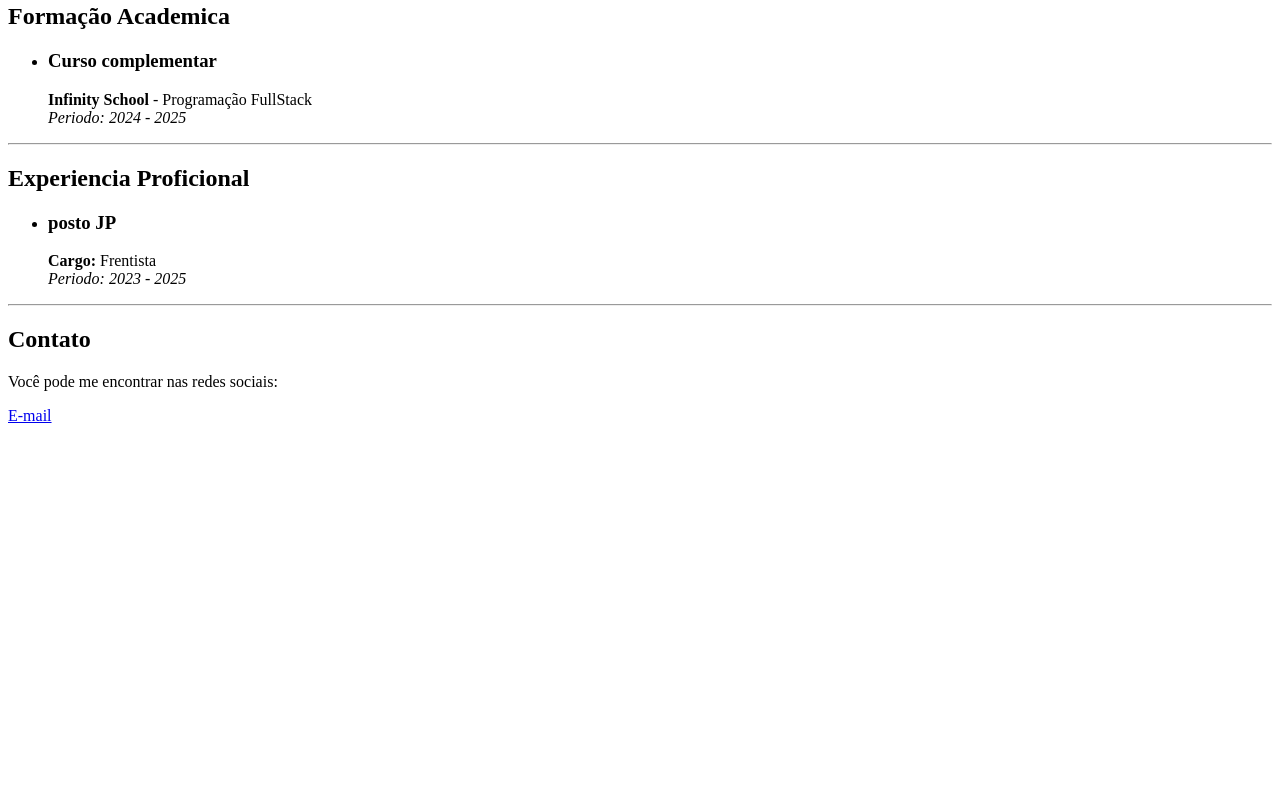
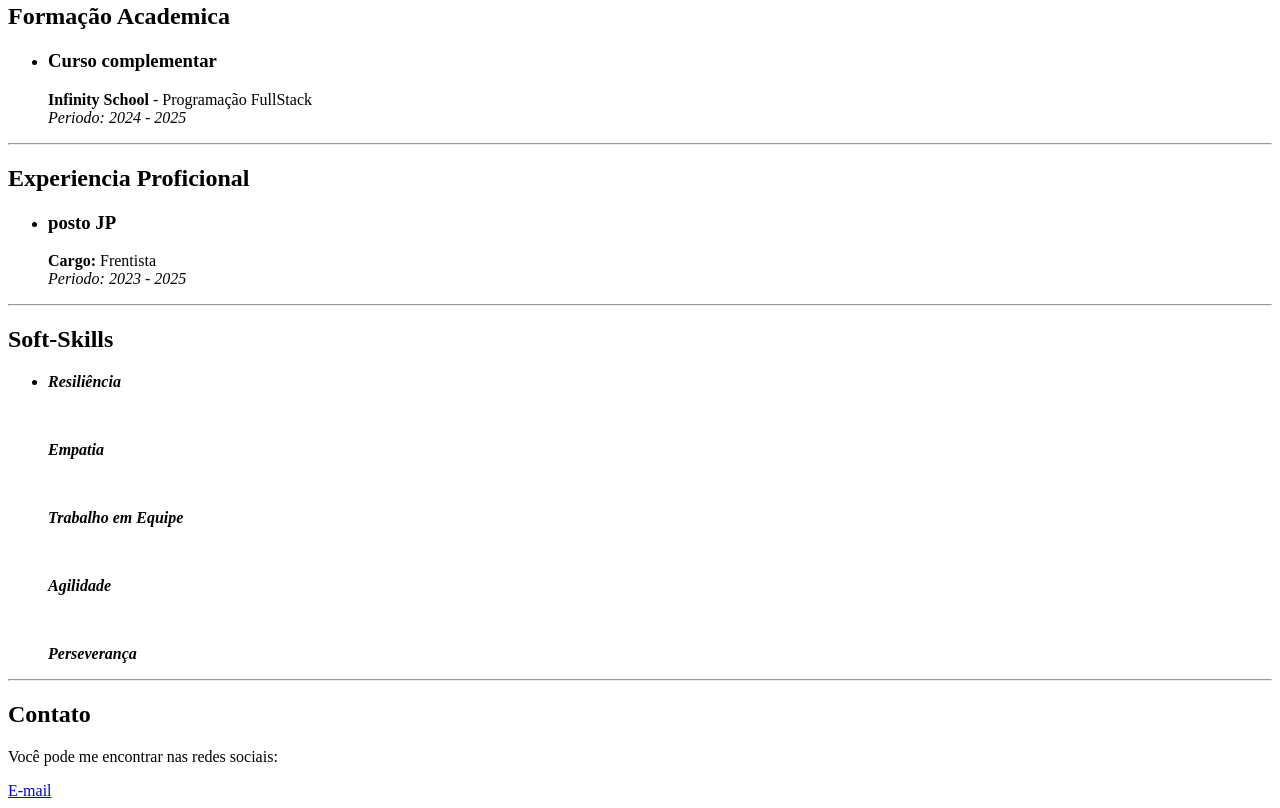
Before and after one commit to Carlosfelipe21/Atividades.HTML, a plain HTML site: page index.htm in a window 1280 px wide. Shown: the part 368-1176 px from the top of the page. Before the commit the page ends 801 px from the top, so only its background shows below. Drawn offline with Linux system fonts and the light colour scheme.

Commit message:
Update index.htm

```diff
--- a/index.htm
+++ b/index.htm
@@ -37,7 +37,17 @@
         </li>
     </ul>
     <hr>
-
+    <h2>Soft-Skills</h2>
+    <ul>
+        <li>
+            <p><b><i>Resiliência</i></b></p> <br>
+            <p><b><i>Empatia</i></b></p> <br>
+            <p><b><i>Trabalho em Equipe</i></b></p> <br>
+            <p><b><i>Agilidade</i></b></p> <br>
+            <p><b><i>Perseverança</i></b></p>
+        </li>
+    </ul>
+    <hr>
     <h2>Contato</h2>
     <p>Você pode me encontrar nas redes sociais:</p>
     <a href="https://mail.google.com/mail/u/1/#inbox">E-mail</a>
```
